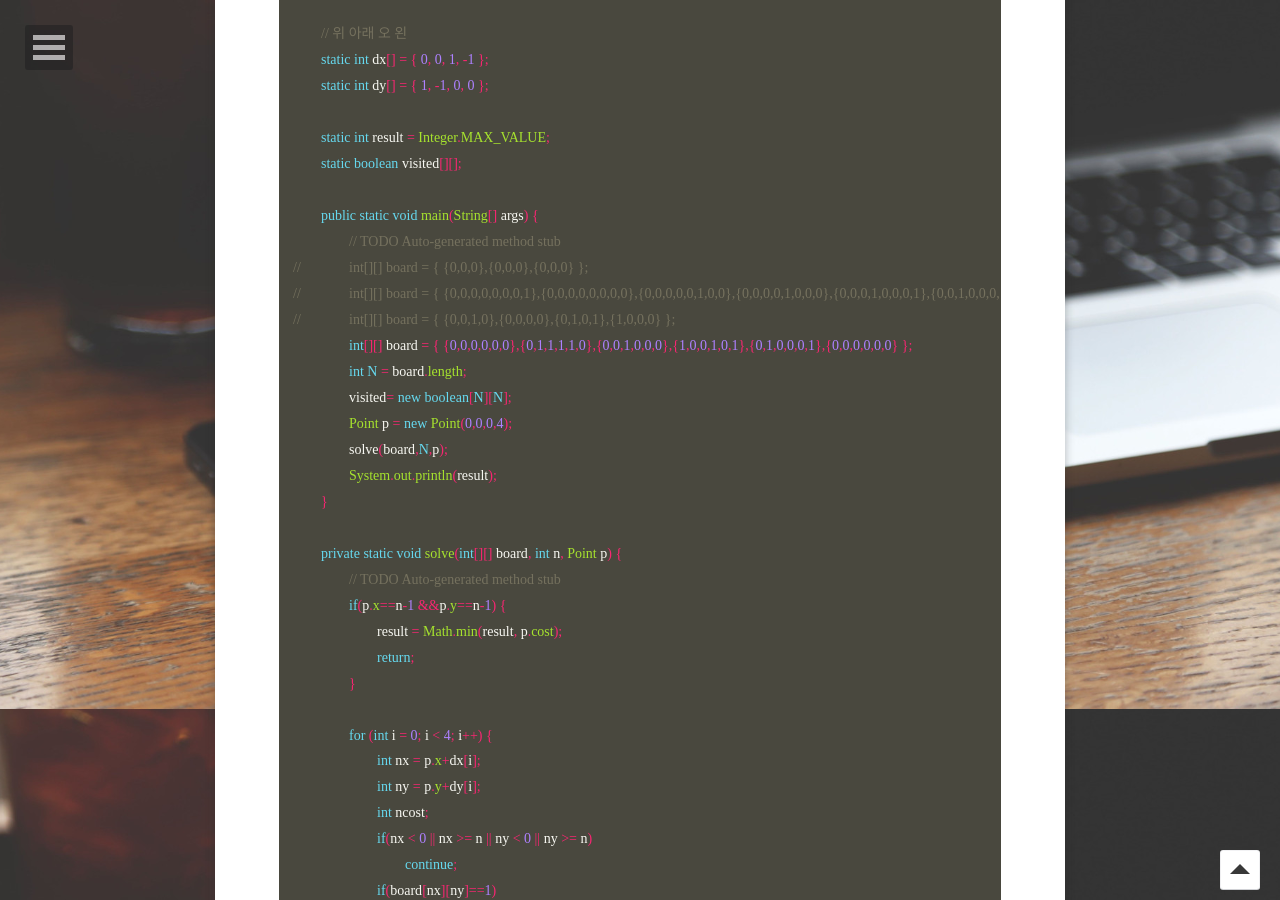
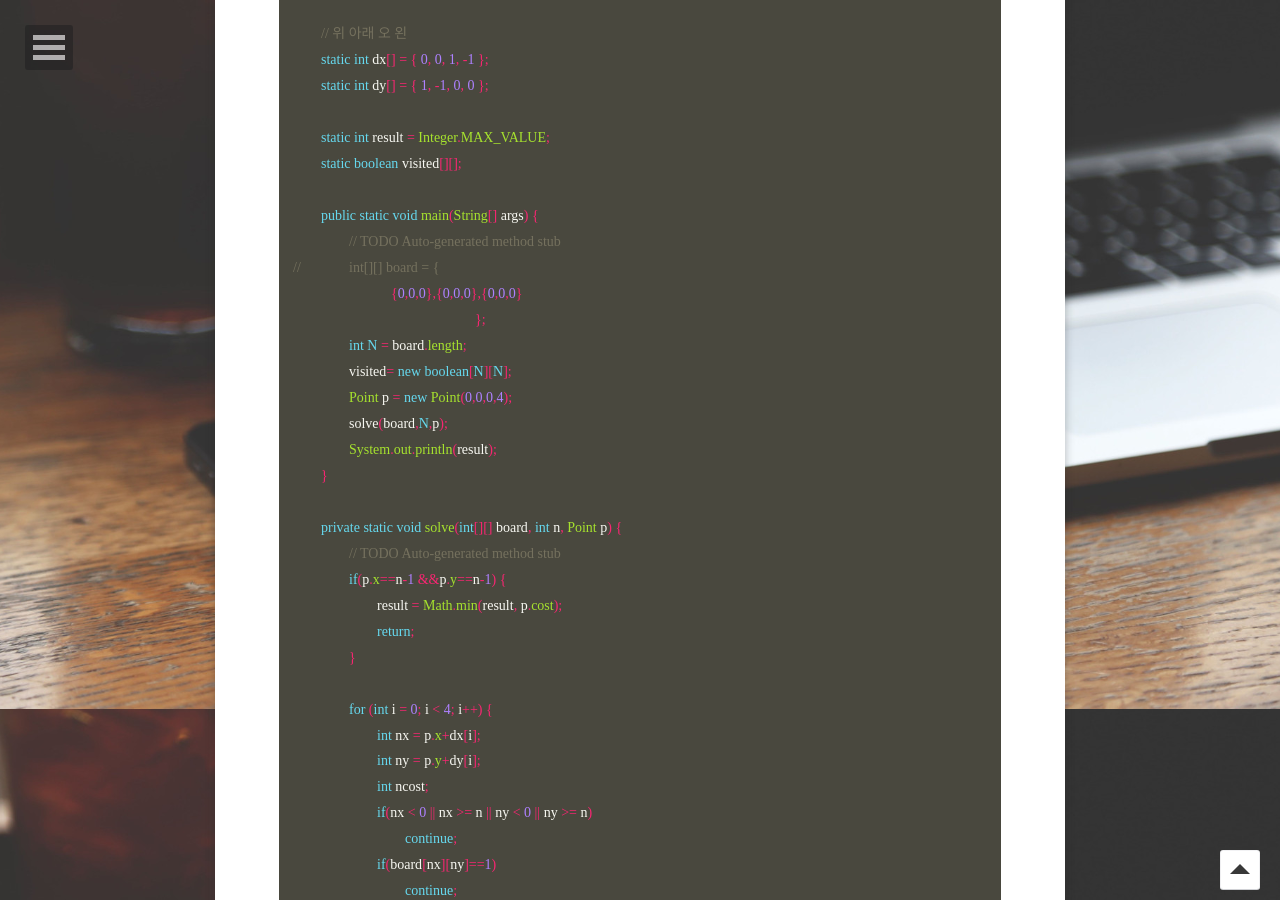
Before and after one commit to limkinam/limkinam.github.io, a Jekyll site: the page built from _posts/2020-06-18-kakao-algo-4.md, in a window 1280 px wide and 900 px high, scrolled down 1091 px. Built offline with Jekyll 4.4.1, drawn with Linux system fonts in a browser that asks for light colours; some web fonts are replaced; comment, search, counter and statistics services are not loaded.

Commit message:
Update 2020-06-18-kakao-algo-4.md

```diff
--- a/_posts/2020-06-18-kakao-algo-4.md
+++ b/_posts/2020-06-18-kakao-algo-4.md
@@ -48,10 +48,9 @@ public class first2020_4 {
 
 	public static void main(String[] args) {
 		// TODO Auto-generated method stub
-//		int[][] board = { {0,0,0},{0,0,0},{0,0,0} };
-//		int[][] board = { {0,0,0,0,0,0,0,1},{0,0,0,0,0,0,0,0},{0,0,0,0,0,1,0,0},{0,0,0,0,1,0,0,0},{0,0,0,1,0,0,0,1},{0,0,1,0,0,0,1,0}{0,1,0,0,0,1,0,0},{1,0,0,0,0,0,0,0} };
-//		int[][] board = { {0,0,1,0},{0,0,0,0},{0,1,0,1},{1,0,0,0} };
-		int[][] board = { {0,0,0,0,0,0},{0,1,1,1,1,0},{0,0,1,0,0,0},{1,0,0,1,0,1},{0,1,0,0,0,1},{0,0,0,0,0,0} };
+//		int[][] board = {
+                            {0,0,0},{0,0,0},{0,0,0}
+                                                    };
 		int N = board.length;
 		visited= new boolean[N][N];
 		Point p = new Point(0,0,0,4);
```
